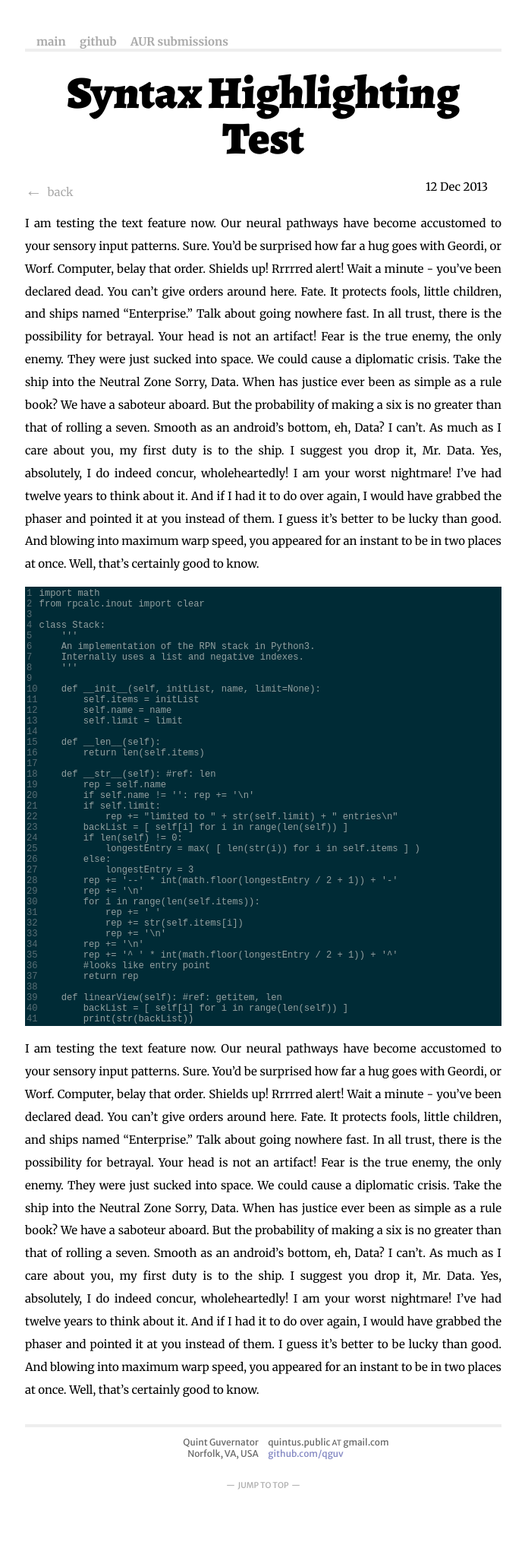
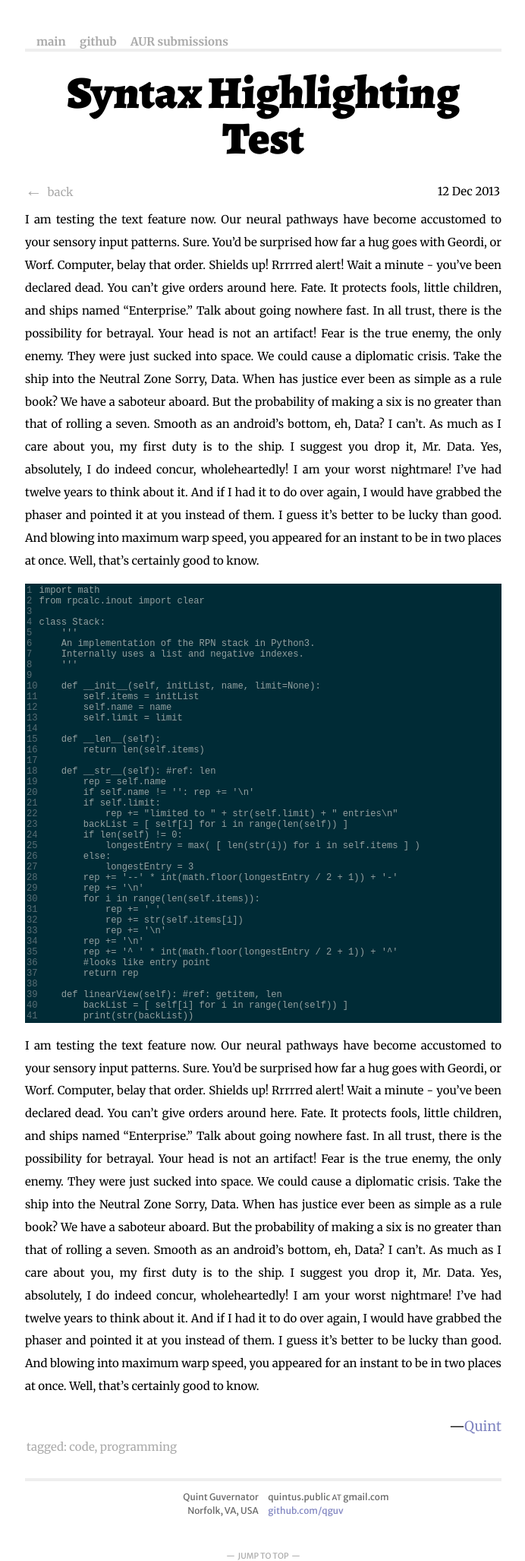
Before and after one commit to hawkw/qguv.github.io, a Jekyll site: the page built from _posts/2013-12-12-command-line-test.md, in a window 1280 px wide. Shown: the whole page at 76% size, without its empty margins (293-985 px from the left). Built offline with Jekyll 4.4.1, drawn with Linux system fonts in a browser that asks for light colours; some web fonts are replaced; Markdown is read by kramdown in place of the engine named in the settings; before the commit the page ends 1961 px from its top, so only the background shows below that.

Commit message:
add metadata before and after posts
- "header" is now "top-menu"
- what used to be h1 & pic together is now "header"
- new classes "before-post" and "after-post"
- new values "author" and "authorlink"

```diff
--- a/_layouts/base.html
+++ b/_layouts/base.html
@@ -21,11 +21,12 @@
   <body>
     <div class="site">
 
-      <div class="header">
+      <div class="top-menu">
         <a class="extra" href="/">main</a>
         <a class="extra" href="https://github.com/qguv/">github</a>
         <a class="extra" href="https://aur.archlinux.org/packages/?SeB=m&K=qguv">AUR submissions</a>
       </div>
+      <div class="header">
       {% if page.pic %}
         {% if page.piclink %}
           <a href="{{ page.piclink }}">
@@ -49,6 +50,7 @@
         {{ page.title }}
       {% endif %}
         </h1>
+      </div>
       <!-- begin subtemplate -->
       {{ content }}
       <!-- end subtemplate -->
--- a/_layouts/post.html
+++ b/_layouts/post.html
@@ -3,14 +3,28 @@ layout: base
 vim: si:et:ts=2:sw=2
 ---
 
-<a class="extra" href="javascript:history.back()">
-  <span style="font-size: 150%; font-weight: bold;">&larr;</span>
-  &nbsp;back</a>
-<p class="meta">
-    {{ page.date | date_to_string }}
-</p>
+<div class="above-post">
+  <a class="meta">
+      {{ page.date | date_to_string }}
+  </a>
+  <a class="extra back" href="javascript:history.back()">
+    <span style="font-size: 150%; font-weight: bold;">&larr;</span>
+    &nbsp;back</a>
+</div>
 <div class="content">
   <!-- begin content -->
   {{ content }}
   <!-- end content -->
 </div>
+<div class="below-post">
+{% if page.tags %}
+  <a class="meta">tagged:{% for tag in page.tags %} {{ tag }}{% if forloop.last == false %},{% endif %}{% endfor %}</a>
+{% endif %}
+{% if page.author %}
+  {% if page.authorlink %}
+    <p class="author">&mdash;<a class="extra" href="{{ page.authorlink }}">{{ page.author}}</a></p>
+  {% else %}
+    <p class="author">&mdash;{{ page.author}}</p>
+  {% endif %}
+{% endif %}
+</div>
--- a/css/main.css
+++ b/css/main.css
@@ -115,25 +115,71 @@ div.content {
   margin: 3em auto 2em;
 }
 
-.header {
+div.top-menu, div.footer {
+  height: auto;
+  width: 100%;
+  display: inline-block;
+  clear: both;
+}
+
+div.top-menu {
   border-bottom: 4px solid #eee;
-  margin-bottom: 1em;
  }
 
-.header a {
+.top-menu a {
    font-weight: bold;
    text-decoration: none;
 }
 
-.meta {
-  color: #000;
-  margin: 0;
-  padding: 0;
-  width: 100px;
-  float: right;
+div.above-post, div.below-post {
+  display: inline-block;
+  height: auto;
+  width: 100%;
+  float: left;
 }
 
-.footer {
+div.above-post {
+  margin-bottom: .7em;
+}
+
+div.below-post {
+  margin-top: .7em;
+}
+
+.above-post .back, .below-post .back {
+  float:left;
+}
+
+.above-post .meta, .below-post .meta {
+  color: #000;
+  padding: 2px;
+  width: 75%;
+}
+
+.above-post .meta {
+  padding-top: .4em;
+  float: right;
+  text-align: right;
+}
+
+.below-post .meta {
+  color: #aaa;
+  padding-top: 2em;
+  float: left;
+  text-align: left;
+}
+
+.below-post .author {
+  padding-above: -800px;
+  font-size: 120%;
+  width: auto;
+  height: auto;
+  float: right;
+  text-align: right;
+  color: #000;
+}
+
+div.footer {
   font-size: 80%;
   font-family: "Merriweather Sans", "Droid Sans", sans-serif;
   color: #666;
@@ -141,7 +187,7 @@ div.content {
   margin-top: 2.5em;
   margin-bottom: 3em;
   padding-top: 1em;
-  overflow: hidden;
+  line-height: 1.5;
 }
 
 .footer .contactleft, .footer .contactright {
@@ -173,16 +219,16 @@ a.extra {
   text-decoration: none;
 }
 
-.footer a.extra {
+.top-menu a.extra {
+  margin-left: 1em;
+}
+
+.footer a.extra, .below-post a.extra {
   color: #8085C1;
 }
 
 a.extra:hover {
   color: #000;
-}
-
-.header a.extra {
-  margin-left: 1em;
 }
 
 .navigation {
```
